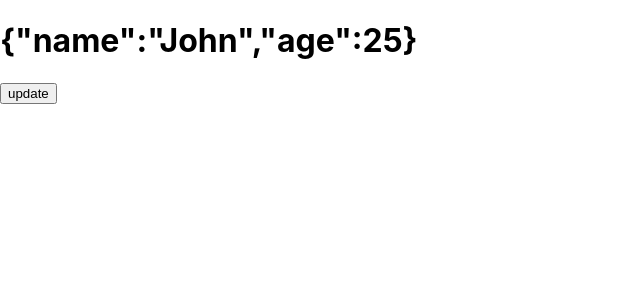
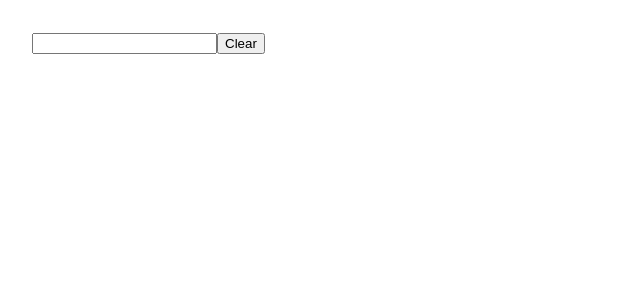
Before and after one commit to tienvv1234/reactjs-core, a React (Create React App) app: page / in a window 1280 px wide. Shown: the top 300 px of the page, without its empty margins (0-640 px from the left). Built offline with nearby package versions, Linux system fonts and the light colour scheme.

Commit message:
one way binding

```diff
--- a/src/App.js
+++ b/src/App.js
@@ -1,30 +1,21 @@
 import { useState } from "react";
 
-
 function App() {
-  const [info, setInfo] = useState({
-    name: "John",
-    age: 25,
-  });
-
-  const handleUpdate = () => {
-    // setInfo({
-    //   address: "123 Main St",
-    // });
-    // this will overwrite the previous state
-    // {"address":"123 Main St"} we will lose the name and age
-
-    // to fix this we can use the spread operator
-    setInfo({
-      ...info,
-      address: "123 Main St",
-    });
-  }
-
+  const [name, setName] = useState('');
+  console.log(name);
+  // this is one way binding
   return (
-    <div>
-      <h1>{JSON.stringify(info)}</h1>
-      <button onClick={handleUpdate} > update </button>
+    <div style={{ padding: 32}}>
+      <input
+        onChange={event => setName(event.target.value)}
+      />
+      <button onClick={() =>
+        setName('abc def') // this will set the value of name to 'abc def'
+        // but it will not update the input field
+        // because the input field is not bound to the state
+        // one way binding
+      }
+      >Clear</button>
     </div>
   )
 }
```
